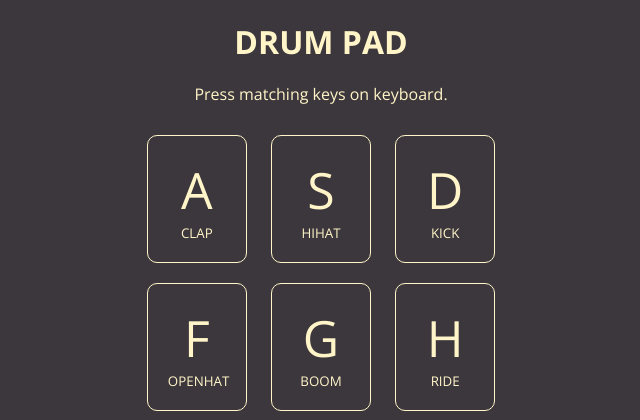
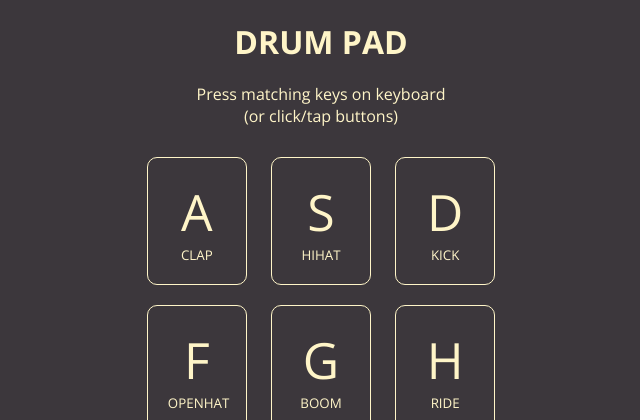
Before and after one commit to dotun-o/drum-kit, a PHP site: page / in a window 1280 px wide. Shown: the top 420 px of the page, without its empty margins (319-959 px from the left). Run offline with PHP 8.4, Linux system fonts and the light colour scheme.

Commit message:
Added tap/click to buttons to play sound.

```diff
--- a/index.php
+++ b/index.php
@@ -13,7 +13,10 @@
 
 <body>
 <h1>DRUM PAD</h1>
-<p>Press matching keys on keyboard.</p>
+<p>
+    Press matching keys on keyboard<br>
+    (or click/tap buttons)
+</p>
 
 <div id="console">
     <button data-name="clap" data-key="65">
--- a/scripts/main.js
+++ b/scripts/main.js
@@ -1,10 +1,15 @@
 window.addEventListener("DOMContentLoaded", main, false);
 
 function main() {
-	window.addEventListener("keydown", playSound, false);
+	window.addEventListener("keydown", keySound, false);
+
+	var buttons = document.getElementById("console").children;
+	for(var i = 0; i < buttons.length; i++) {
+		buttons[i].addEventListener("click", tapSound, false);
+	}
 }
 
-function playSound(e) {
+function keySound(e) {
 	var key = document.querySelector("button[data-key='" + e.keyCode + "']");
 
 	if(key) {
@@ -12,7 +17,12 @@ function playSound(e) {
 		var sound = document.querySelector("audio[src='audio/" + soundName + ".wav']");
 		sound.currentTime = 0;
 		sound.play();
-
-		//colors
 	}
 }
+
+function tapSound() {
+	var soundName = this.getAttribute("data-name");
+	var sound = document.querySelector("audio[src='audio/" + soundName + ".wav']");
+	sound.currentTime = 0;
+	sound.play();
+}
```
